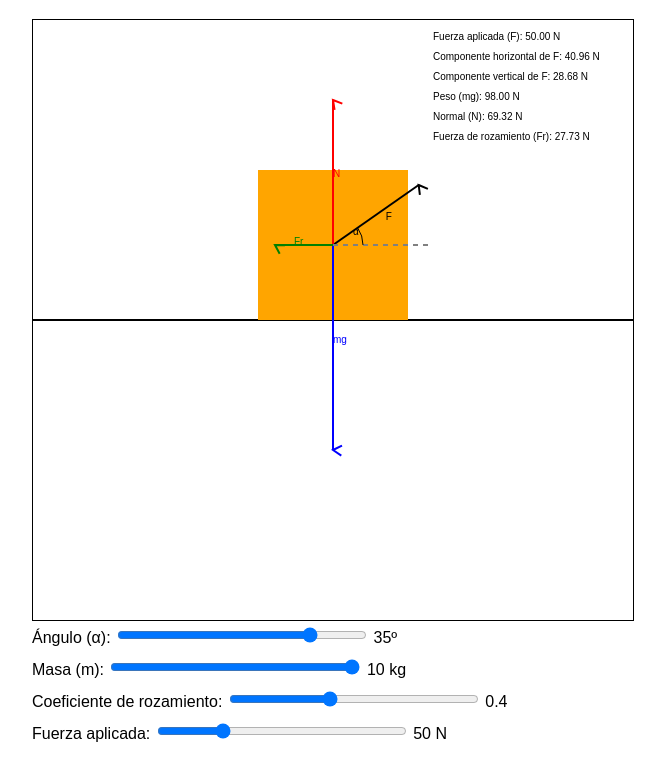
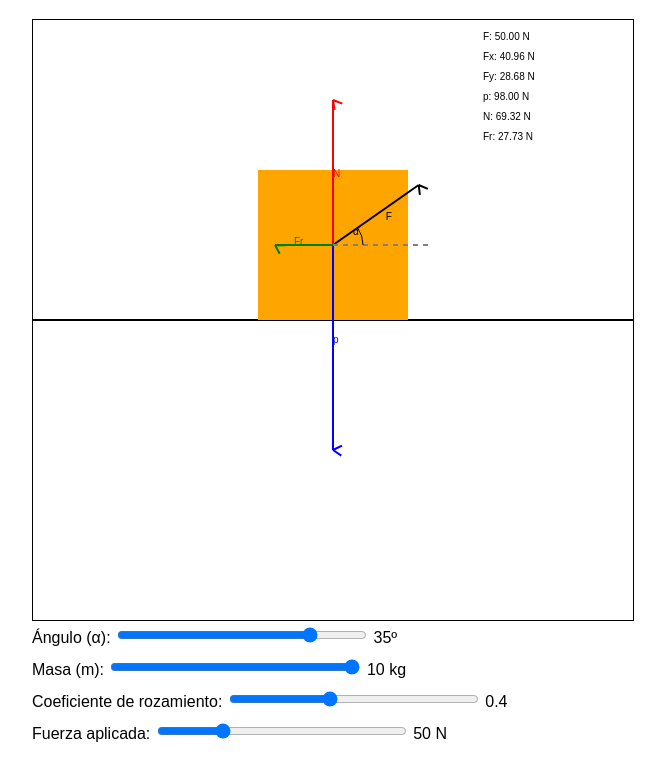
Before and after one commit to onio72/dinamica002, a plain HTML site: page index.html in a window 1280 px wide. Shown: the part 89-866 px from the top of the page, without its empty margins (208-873 px from the left). Drawn offline with Linux system fonts and the light colour scheme.

Commit message:
Add files via upload

```diff
--- a/index.html
+++ b/index.html
@@ -105,7 +105,7 @@
             // Dibujar vectores a escala
             dibujarVector(ctx, centerX, centerY, fuerzaHorizontal * scaleFactor, -fuerzaVertical * scaleFactor, 'black', 'F');
             dibujarVector(ctx, centerX, centerY, 0, -normal * scaleFactor, 'red', 'N');
-            dibujarVector(ctx, centerX, centerY, 0, peso * scaleFactor, 'blue', 'mg');
+            dibujarVector(ctx, centerX, centerY, 0, peso * scaleFactor, 'blue', 'p');
             dibujarVector(ctx, centerX, centerY, -fuerzaRozamiento * scaleFactor, 0, 'green', 'Fr');
 
             // Dibujar el ángulo
@@ -127,12 +127,12 @@
 
             // Mostrar valores numéricos de las fuerzas en la esquina superior derecha
             ctx.fillStyle = 'black';
-            ctx.fillText(`Fuerza aplicada (F): ${fuerzaAplicada.toFixed(2)} N`, canvas.width - 200, 20);
-            ctx.fillText(`Componente horizontal de F: ${fuerzaHorizontal.toFixed(2)} N`, canvas.width - 200, 40);
-            ctx.fillText(`Componente vertical de F: ${fuerzaVertical.toFixed(2)} N`, canvas.width - 200, 60);
-            ctx.fillText(`Peso (mg): ${peso.toFixed(2)} N`, canvas.width - 200, 80);
-            ctx.fillText(`Normal (N): ${normal.toFixed(2)} N`, canvas.width - 200, 100);
-            ctx.fillText(`Fuerza de rozamiento (Fr): ${fuerzaRozamiento.toFixed(2)} N`, canvas.width - 200, 120);
+            ctx.fillText(`F: ${fuerzaAplicada.toFixed(2)} N`, canvas.width - 150, 20);
+            ctx.fillText(`Fx: ${fuerzaHorizontal.toFixed(2)} N`, canvas.width - 150, 40);
+            ctx.fillText(`Fy: ${fuerzaVertical.toFixed(2)} N`, canvas.width - 150, 60);
+            ctx.fillText(`p: ${peso.toFixed(2)} N`, canvas.width - 150, 80);
+            ctx.fillText(`N: ${normal.toFixed(2)} N`, canvas.width - 150, 100);
+            ctx.fillText(`Fr: ${fuerzaRozamiento.toFixed(2)} N`, canvas.width - 150, 120);
         }
 
         function dibujarVector(ctx, fromx, fromy, tox, toy, color, label) {
@@ -149,9 +149,9 @@
 
             // Cabeza de la flecha
             ctx.beginPath();
+            ctx.lineTo(fromx + tox, fromy + toy);
+            ctx.lineTo(fromx + tox - headlen * Math.cos(angle - Math.PI / 6), fromy + toy - headlen * Math.sin(angle - Math.PI / 6));
             ctx.moveTo(fromx + tox, fromy + toy);
-            ctx.lineTo(fromx + tox - headlen * Math.cos(angle - Math.PI / 6), fromy + toy - headlen * Math.sin(angle - Math.PI / 6));
-            ctx.lineTo(fromx + tox, fromy + toy);
             ctx.lineTo(fromx + tox - headlen * Math.cos(angle + Math.PI / 6), fromy + toy - headlen * Math.sin(angle + Math.PI / 6));
             ctx.strokeStyle = color;
             ctx.lineWidth = 2;
```
